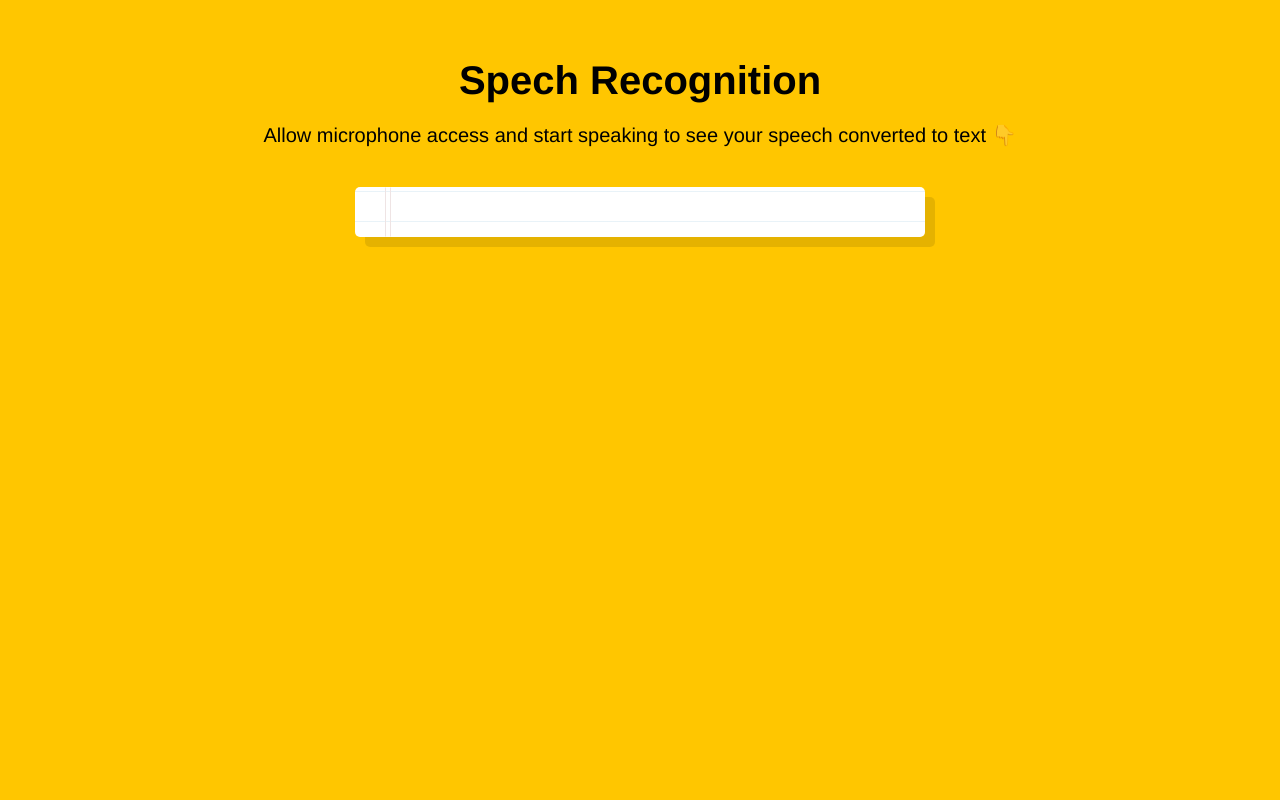
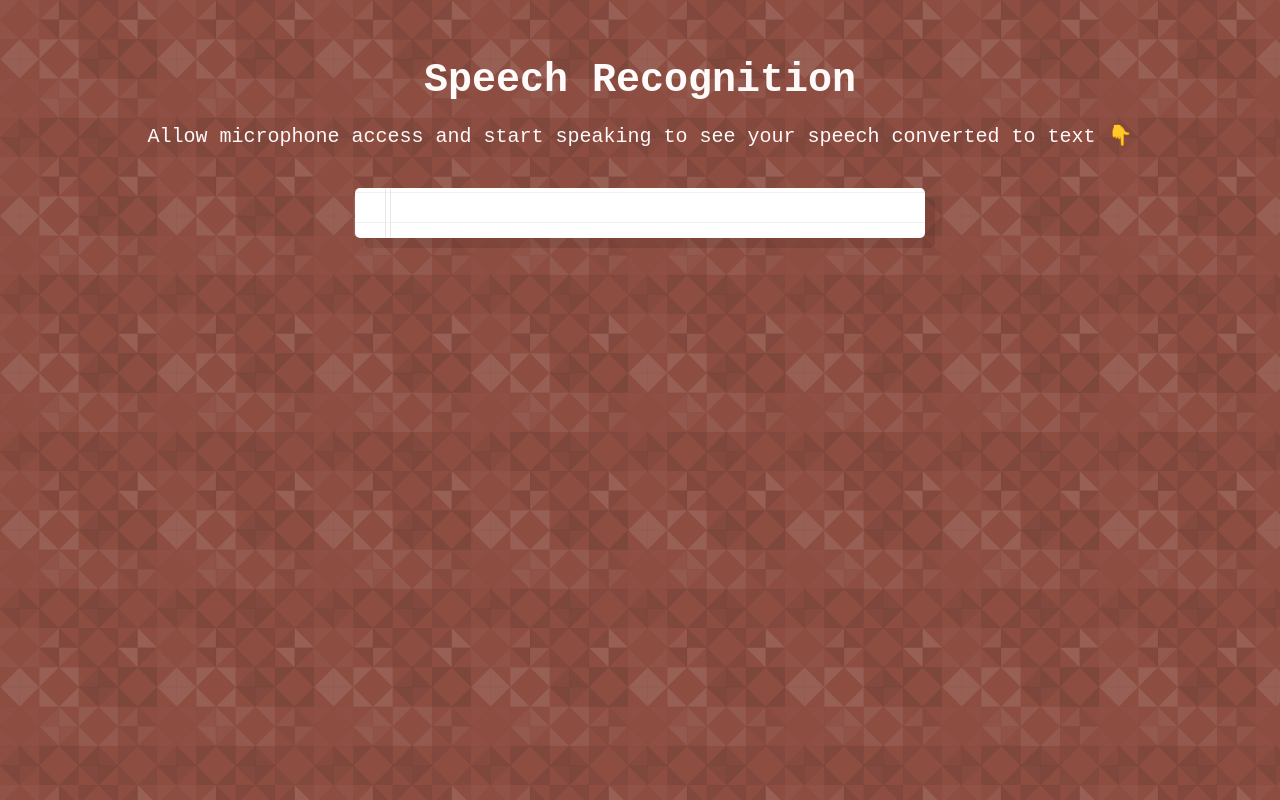
Before and after one commit to SSavani/JavaScript30, a website: page js30-challenges/20 - Speech Detection/index.html in a window 1280 px wide. Drawn offline with Linux system fonts and the light colour scheme.

Commit message:
update day20: styles

```diff
--- a/js30-challenges/20 - Speech Detection/index.html
+++ b/js30-challenges/20 - Speech Detection/index.html
@@ -10,7 +10,7 @@
 <body>
    <header>
       <h1>
-         Spech Recognition
+         Speech Recognition
       </h1>
       <p>Allow microphone access and start speaking to see your speech converted to text 👇</p>
    </header>
--- a/js30-challenges/20 - Speech Detection/style.css
+++ b/js30-challenges/20 - Speech Detection/style.css
@@ -4,21 +4,26 @@ html {
 
 body {
    background: #ffc600;
-   font-family: "helvetica neue";
+   background: url(./images/bg.png);
+   font-family: monospace, "helvetica neue";
    font-weight: 200;
    font-size: 20px;
 }
 
-header{
+header {
    display: flex;
    flex-direction: column;
    justify-content: center;
    align-items: center;
 }
-h1{
+
+h1 {
    margin: 50px 10px 10px 10px;
+   color: snow;
 }
-header p{
+
+header p {
+   color: snow;
    margin: 10px;
 }
 
```
Also changed, not shown: js30-challenges/20 - Speech Detection/images/bg.png (added), js30-challenges/20 - Speech Detection/images/screenshot.PNG (added).
